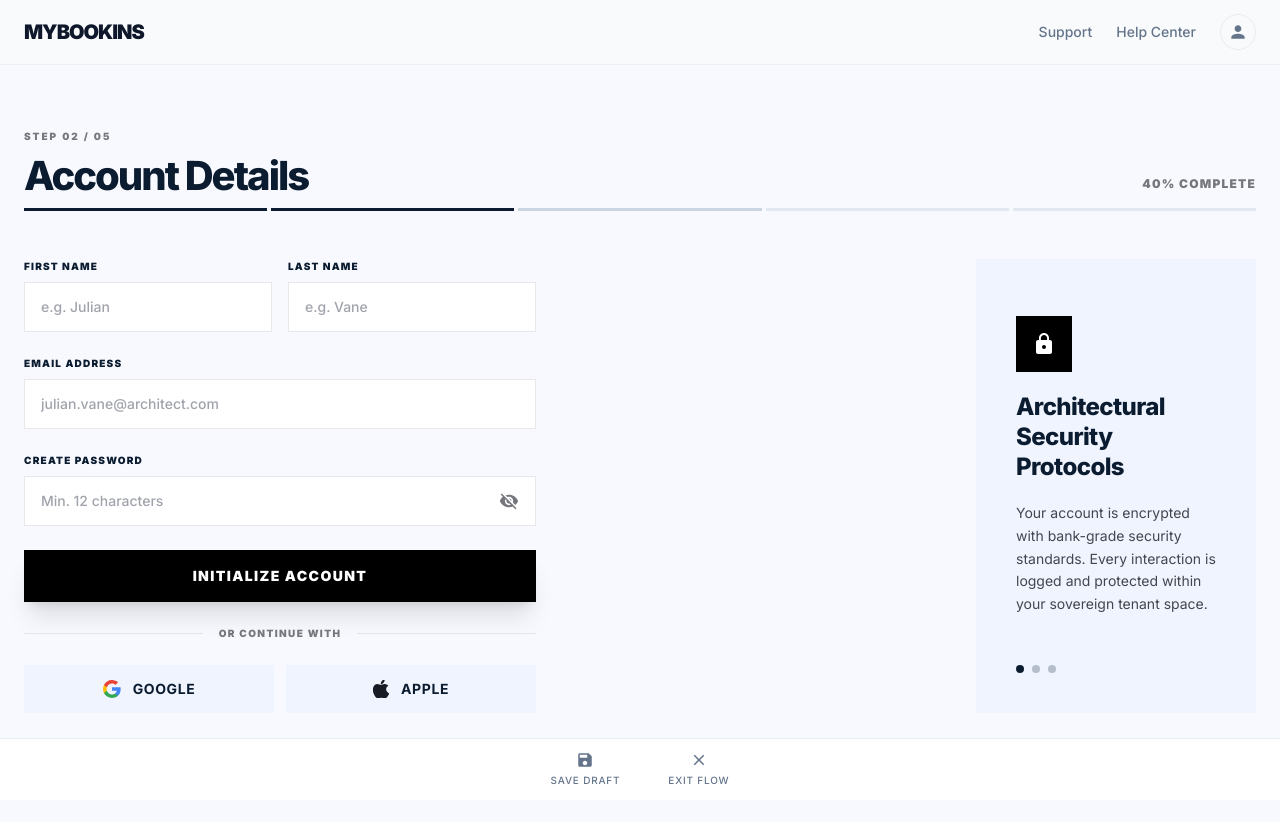
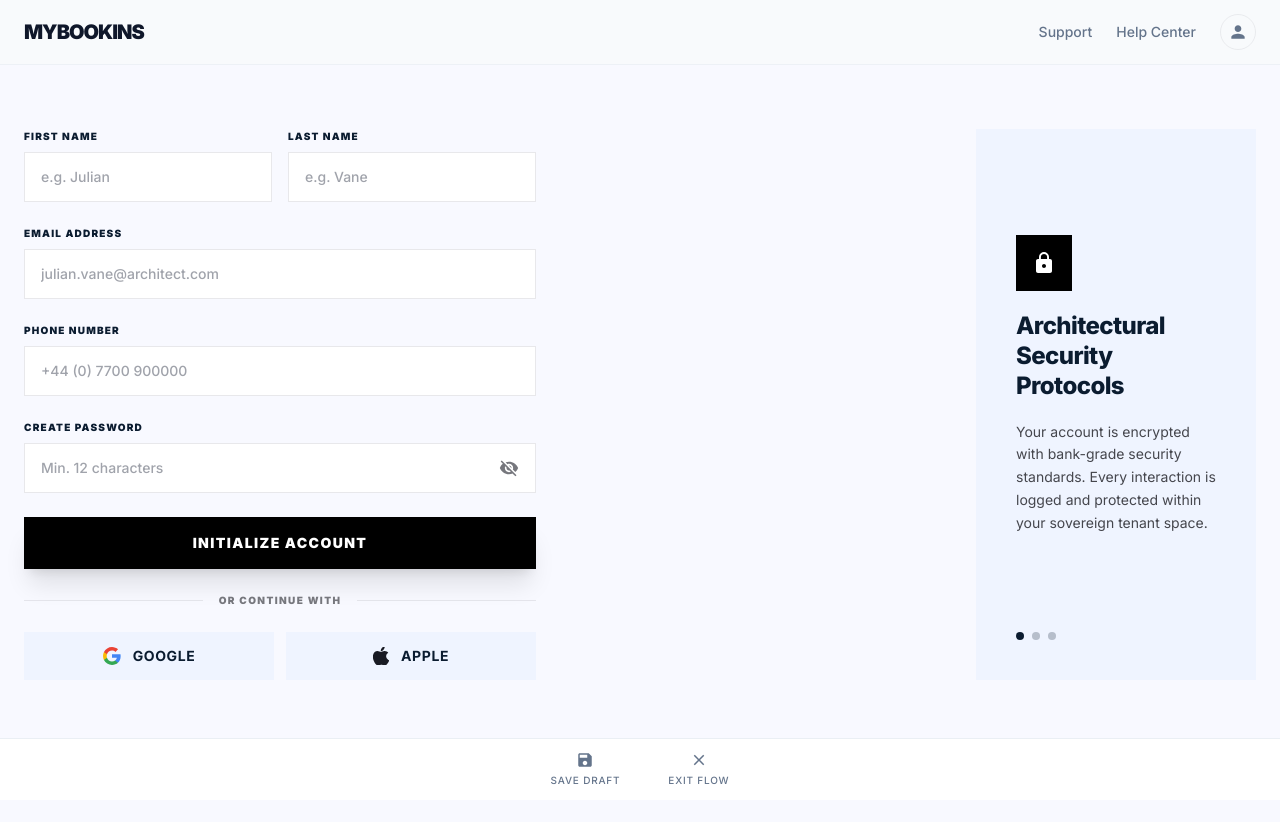
Before and after one commit to noblelar/mybookin_frontend, a Next.js app: page /register in a window 1280 px wide. Shown: the top 822 px of the page. Built offline with nearby package versions, Linux system fonts and the light colour scheme.

Commit message:
Remove step header and reduce spacing in registration form

```diff
--- a/src/app/register/page.tsx
+++ b/src/app/register/page.tsx
@@ -1,5 +1,4 @@
 import OnboardingNavbar from '@/components/register/OnboardingNavbar'
-import StepHeader from '@/components/register/StepHeader'
 import AccountDetailsForm from '@/components/register/AccountDetailsForm'
 import SecurityInfoCard from '@/components/register/SecurityInfoCard'
 import BottomActionBar from '@/components/register/BottomActionBar'
@@ -13,16 +12,8 @@ export default function RegisterPage() {
       {/* Main content — grows to fill viewport between nav and bottom bar */}
       <main className="flex-1 flex flex-col">
         <div className="flex-1 max-w-[1280px] w-full mx-auto px-4 md:px-6 py-10 md:py-16">
-          {/* Step header spanning full width */}
-          <StepHeader
-            currentStep={2}
-            totalSteps={5}
-            title="Account Details"
-            percentComplete={40}
-          />
-
           {/* Two-column layout: form + info card */}
-          <div className="mt-8 md:mt-12 grid grid-cols-1 md:grid-cols-[1fr_auto] gap-6 md:gap-10 items-start">
+          <div className="grid grid-cols-1 md:grid-cols-[1fr_auto] gap-3 md:gap-6 items-start">
             {/* Left: Account form */}
             <div className="w-full max-w-lg">
               <AccountDetailsForm />
--- a/src/components/register/AccountDetailsForm.tsx
+++ b/src/components/register/AccountDetailsForm.tsx
@@ -25,6 +25,14 @@ export default function AccountDetailsForm() {
         label="Email Address"
         type="email"
         placeholder="julian.vane@architect.com"
+      />
+
+      {/* Phone Number */}
+      <FormInput
+        id="phone"
+        label="Phone Number"
+        type="tel"
+        placeholder="+44 (0) 7700 900000"
       />
 
       {/* Password */}
```
